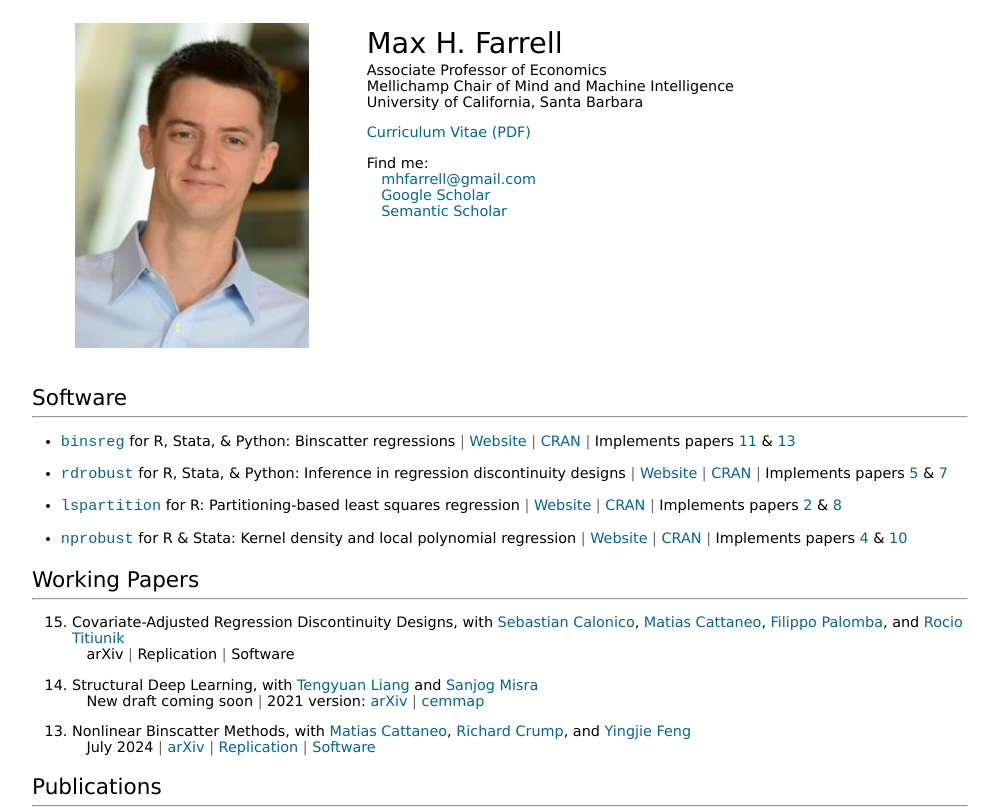
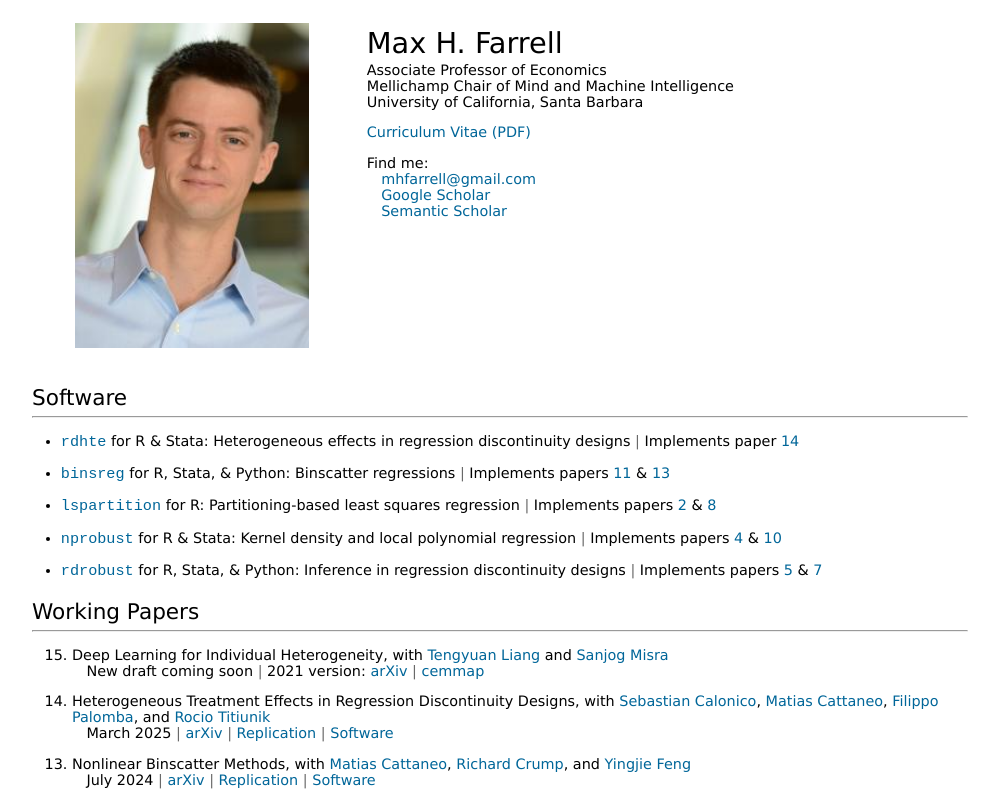
Before and after one commit to maxhfarrell/maxhfarrell.github.io, a plain HTML site: page index.html in a window 1280 px wide. Shown: the top 807 px of the page, without its empty margins (140-1139 px from the left). Drawn offline with Linux system fonts and the light colour scheme.

Commit message:
Add files via upload

```diff
--- a/index.html
+++ b/index.html
@@ -119,22 +119,27 @@ div.fancyPositioning:after{display:block;content:"";clear:both}
 
 
   <li class="forPapers">
-    <a target="_new" href="https://nppackages.github.io/binsreg/"><code>binsreg</code></a> for R, Stata, & Python: Binscatter regressions <font color=#696969>|</font> <a target="_new" href="https://nppackages.github.io/binsreg/">Website</a> <font color=#696969>|</font> <a target="_new" href="https://cran.r-project.org/package=binsreg">CRAN</a><!-- <font color=#696969>|</font> <a target="_self" href="https://nppackages.github.io/references/Cattaneo-Crump-Farrell-Feng_2021_Stata.pdf?attredirects=0">Software Article</a>--> <font color=#696969>|</font> Implements papers <a href="#paper11">11</a> &  <a href="#paper13">13</a>
+    <a target="_new" href="https://rdpackages.github.io/rdhte/"><code>rdhte</code></a> for R & Stata: Heterogeneous effects in regression discontinuity designs <font color=#696969>|</font> Implements paper <a href="#paper14">14</a>
   </li>
 
 
   <li class="forPapers">
-    <a target="_new" href="https://rdpackages.github.io/rdrobust/"><code>rdrobust</code></a> for R, Stata, & Python: Inference in regression discontinuity designs <font color=#696969>|</font> <a target="_new" href="https://rdpackages.github.io/rdrobust/">Website</a> <font color=#696969>|</font> <a target="_new" href="https://cran.r-project.org/package=rdrobust">CRAN</a><!-- <font color=#696969>|</font> <a target="_self" href="https://rdpackages.github.io/references/Calonico-Cattaneo-Farrell-Titiunik_2017_Stata.pdf">Software Article</a>--> <font color=#696969>|</font> Implements papers <a href="#paper5">5</a> & <a href="#paper7">7</a>
+    <a target="_new" href="https://nppackages.github.io/binsreg/"><code>binsreg</code></a> for R, Stata, & Python: Binscatter regressions <font color=#696969>|</font> Implements papers <a href="#paper11">11</a> &  <a href="#paper13">13</a>
   </li>
 
 
   <li class="forPapers">
-    <a target="_new" href="https://nppackages.github.io/lspartition/"><code>lspartition</code></a> for R: Partitioning-based least squares regression <font color=#696969>|</font> <a target="_new" href="https://nppackages.github.io/lspartition/">Website</a> <font color=#696969>|</font> <a target="_new" href="https://cran.r-project.org/package=lspartition">CRAN</a><!-- <font color=#696969>|</font> <a target="_self" href="https://nppackages.github.io/references/Cattaneo-Farrell-Feng_2020_R.pdf">Software Article</a>--> <font color=#696969>|</font> Implements papers <a href="#paper2">2</a> & <a href="#paper8">8</a>
+    <a target="_new" href="https://nppackages.github.io/lspartition/"><code>lspartition</code></a> for R: Partitioning-based least squares regression <font color=#696969>|</font> Implements papers <a href="#paper2">2</a> & <a href="#paper8">8</a>
   </li>
 
 
   <li class="forPapers">
-    <a target="_new" href="https://nppackages.github.io/nprobust/"><code>nprobust</code></a> for R & Stata: Kernel density and local polynomial regression <font color=#696969>|</font> <a target="_new" href="https://nppackages.github.io/nprobust/">Website</a> <font color=#696969>|</font> <a target="_new" href="https://cran.r-project.org/package=nprobust">CRAN</a><!-- <font color=#696969>|</font> <a target="_self" href="https://nppackages.github.io/references/Calonico-Cattaneo-Farrell_2019_JSS.pdf">Software Article</a>--> <font color=#696969>|</font> Implements papers <a href="#paper4">4</a> & <a href="#paper10">10</a>
+    <a target="_new" href="https://nppackages.github.io/nprobust/"><code>nprobust</code></a> for R & Stata: Kernel density and local polynomial regression <font color=#696969>|</font> Implements papers <a href="#paper4">4</a> & <a href="#paper10">10</a>
+  </li>
+
+
+  <li class="forPapers">
+    <a target="_new" href="https://rdpackages.github.io/rdrobust/"><code>rdrobust</code></a> for R, Stata, & Python: Inference in regression discontinuity designs <font color=#696969>|</font> Implements papers <a href="#paper5">5</a> & <a href="#paper7">7</a>
   </li>
 
 
@@ -149,22 +154,22 @@ div.fancyPositioning:after{display:block;content:"";clear:both}
 
 <ol>
 
+
   <li value="15" id="paper15" class="forPapers">
-    Covariate-Adjusted Regression Discontinuity Designs, with <a target="_self" href="http://sites.google.com/site/scalonico/">Sebastian Calonico</a>, <a target="_self" href="https://cattaneo.princeton.edu/">Matias Cattaneo</a>, <a target="_self" href="https://filippopalomba.github.io/">Filippo Palomba</a>, and <a target="_self" href="https://scholar.princeton.edu/titiunik"> Rocio Titiunik</a>
+    Deep Learning for Individual Heterogeneity, with <a target="_self" href="https://tyliang.github.io/"> Tengyuan Liang</a> and <a target="_self" href="http://sanjogmisra.com/">Sanjog Misra</a>
     <ul class="forPapers">
       <li>
-        arXiv    <font color=#696969>|</font>     Replication    <font color=#696969>|</font>     Software
+        New draft coming soon    <font color=#696969>|</font>
+        2021 version: <a target="_self" href="https://arxiv.org/abs/2010.14694">arXiv</a>    <font color=#696969>|</font>     <a target="_self" href="https://www.cemmap.ac.uk/publication/deep-learning-for-individual-heterogeneity-an-automatic-inference-framework/">cemmap</a>
       </li>
     </ul>
   </li>
 
-
   <li value="14" id="paper14" class="forPapers">
-    Structural Deep Learning, with <a target="_self" href="https://tyliang.github.io/"> Tengyuan Liang</a> and <a target="_self" href="http://sanjogmisra.com/">Sanjog Misra</a>
+    Heterogeneous Treatment Effects in Regression Discontinuity Designs, with <a target="_self" href="http://sites.google.com/site/scalonico/">Sebastian Calonico</a>, <a target="_self" href="https://cattaneo.princeton.edu/">Matias Cattaneo</a>, <a target="_self" href="https://filippopalomba.github.io/">Filippo Palomba</a>, and <a target="_self" href="https://scholar.princeton.edu/titiunik"> Rocio Titiunik</a>
     <ul class="forPapers">
       <li>
-        New draft coming soon    <font color=#696969>|</font>
-        2021 version: <a target="_self" href="https://arxiv.org/abs/2010.14694">arXiv</a>    <font color=#696969>|</font>     <a target="_self" href="https://www.cemmap.ac.uk/publication/deep-learning-for-individual-heterogeneity-an-automatic-inference-framework/">cemmap</a>
+        March 2025    <font color=#696969>|</font>          <a target="_self" href="https://arxiv.org/abs/2503.13696">arXiv</a>    <font color=#696969>|</font>     <a target="_self" href="https://rdpackages.github.io/replication/">Replication</a>    <font color=#696969>|</font>     <a target="_new" href="https://rdpackages.github.io/rdhte">Software</a>
       </li>
     </ul>
   </li>
@@ -376,7 +381,7 @@ div.fancyPositioning:after{display:block;content:"";clear:both}
 
 <hr>
 
-<center><small>Last updated January 2025</small></center>
+<center><small>Last updated March 2025</small></center>
 
 
 
```
Also changed, not shown: 1 other file.
